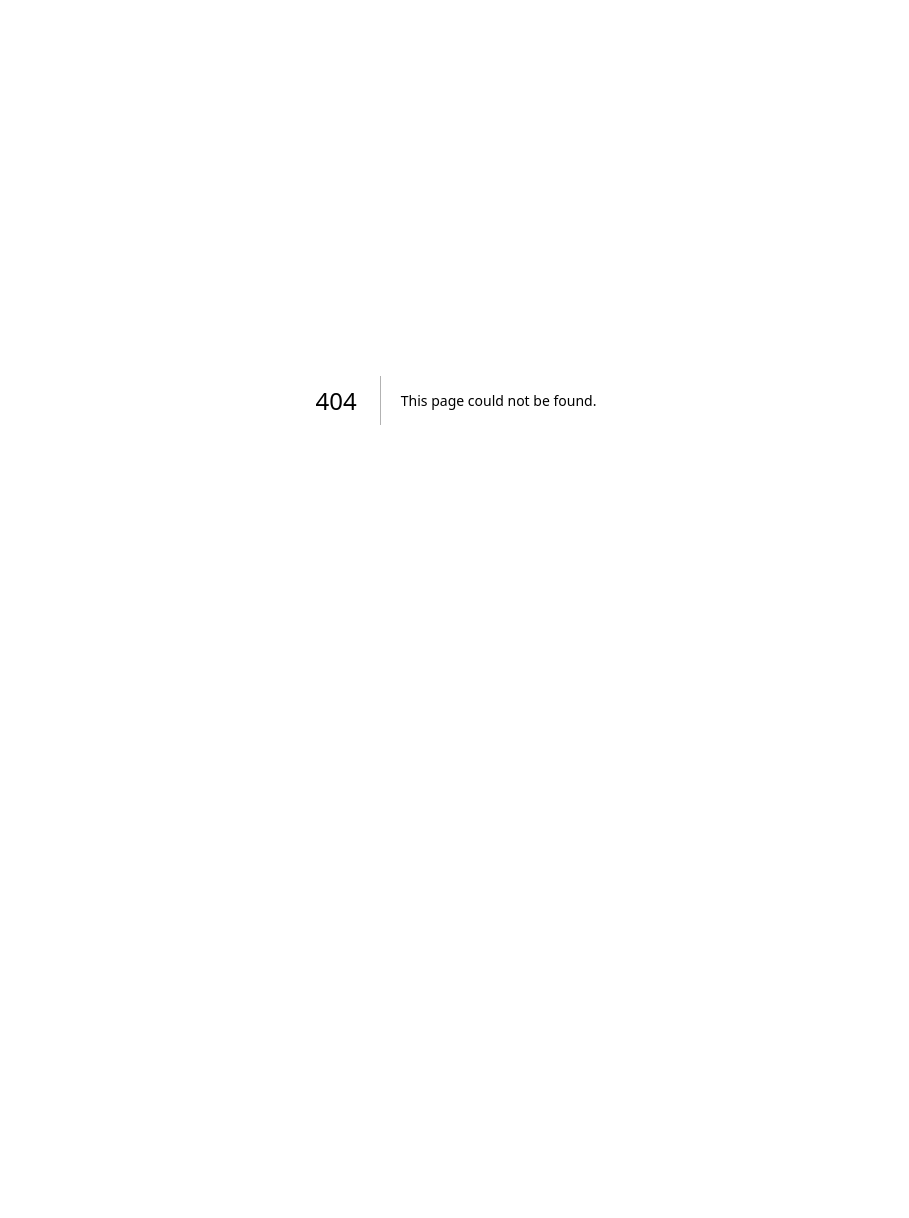
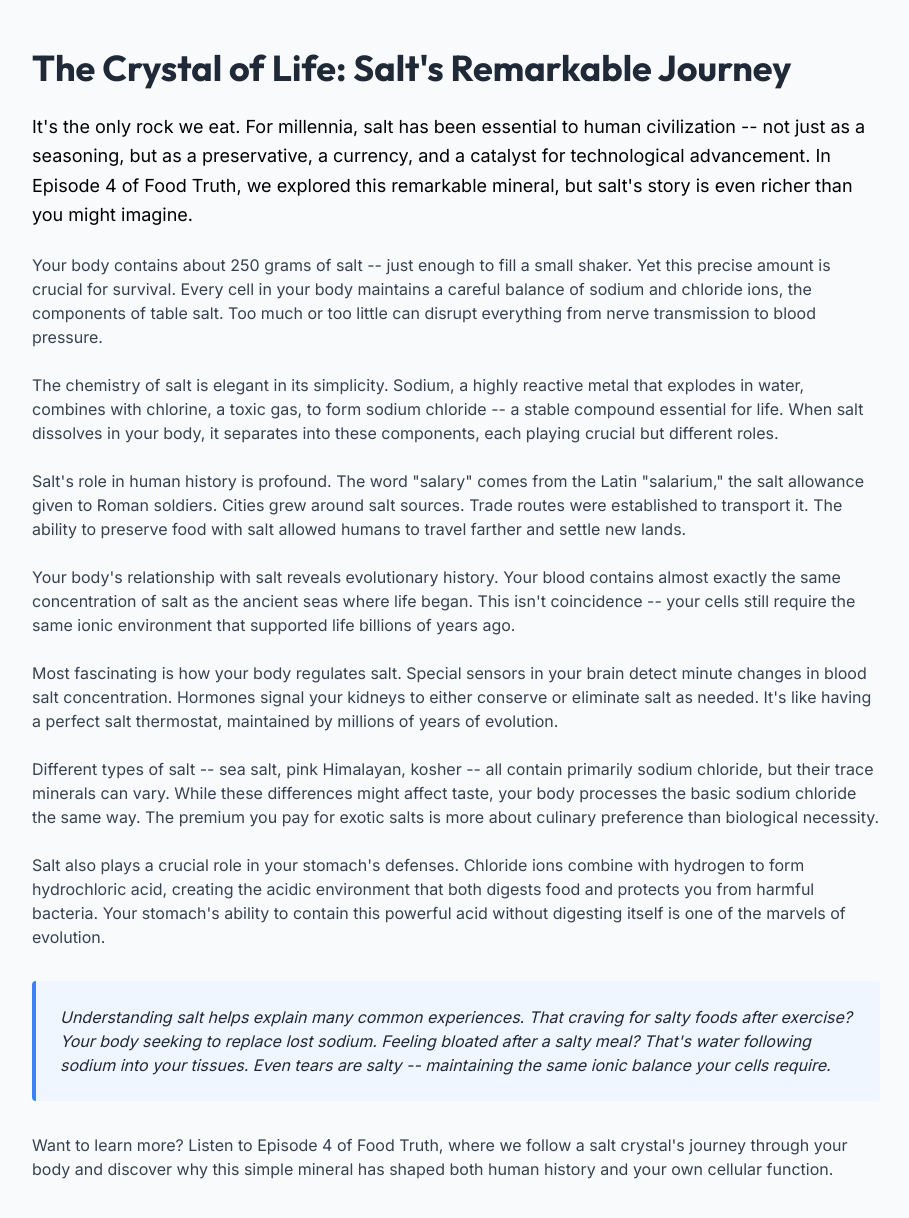
Before and after one commit to EricScottJohnston/foodtruth, a Next.js app: page /blog/b1e4 in a window 1280 px wide. Before the commit this address had no page. Shown: the top 1218 px of the page, without its empty margins (184-1093 px from the left). Before the commit the page ends 800 px from the top, so only its background shows below. Built offline with nearby package versions, Linux system fonts and the light colour scheme.

Commit message:
Create page.jsx

```diff
--- /dev/null
+++ b/app/blog/b1e4/page.jsx
@@ -0,0 +1,61 @@
+'use client';
+
+import { Outfit } from 'next/font/google'
+
+const outfit = Outfit({ subsets: ['latin'] })
+
+export default function B1E4Blog() {
+  return (
+    <div className="min-h-screen bg-gray-50 py-12">
+      <article className="container mx-auto px-6 max-w-4xl">
+        <h1 className={`${outfit.className} text-3xl md:text-4xl font-bold mb-6 text-gray-800`}>
+          The Crystal of Life: Salt's Remarkable Journey
+        </h1>
+
+        <div className="prose prose-lg prose-blue max-w-none">
+          <p className="text-lg leading-relaxed mb-6">
+            It's the only rock we eat. For millennia, salt has been essential to human civilization -- not just as a seasoning, but as a preservative, a currency, and a catalyst for technological advancement. In Episode 4 of Food Truth, we explored this remarkable mineral, but salt's story is even richer than you might imagine.
+          </p>
+
+          <p className="text-gray-700 mb-6">
+            Your body contains about 250 grams of salt -- just enough to fill a small shaker. Yet this precise amount is crucial for survival. Every cell in your body maintains a careful balance of sodium and chloride ions, the components of table salt. Too much or too little can disrupt everything from nerve transmission to blood pressure.
+          </p>
+
+          <p className="text-gray-700 mb-6">
+            The chemistry of salt is elegant in its simplicity. Sodium, a highly reactive metal that explodes in water, combines with chlorine, a toxic gas, to form sodium chloride -- a stable compound essential for life. When salt dissolves in your body, it separates into these components, each playing crucial but different roles.
+          </p>
+
+          <p className="text-gray-700 mb-6">
+            Salt's role in human history is profound. The word "salary" comes from the Latin "salarium," the salt allowance given to Roman soldiers. Cities grew around salt sources. Trade routes were established to transport it. The ability to preserve food with salt allowed humans to travel farther and settle new lands.
+          </p>
+
+          <p className="text-gray-700 mb-6">
+            Your body's relationship with salt reveals evolutionary history. Your blood contains almost exactly the same concentration of salt as the ancient seas where life began. This isn't coincidence -- your cells still require the same ionic environment that supported life billions of years ago.
+          </p>
+
+          <p className="text-gray-700 mb-6">
+            Most fascinating is how your body regulates salt. Special sensors in your brain detect minute changes in blood salt concentration. Hormones signal your kidneys to either conserve or eliminate salt as needed. It's like having a perfect salt thermostat, maintained by millions of years of evolution.
+          </p>
+
+          <p className="text-gray-700 mb-6">
+            Different types of salt -- sea salt, pink Himalayan, kosher -- all contain primarily sodium chloride, but their trace minerals can vary. While these differences might affect taste, your body processes the basic sodium chloride the same way. The premium you pay for exotic salts is more about culinary preference than biological necessity.
+          </p>
+
+          <p className="text-gray-700 mb-6">
+            Salt also plays a crucial role in your stomach's defenses. Chloride ions combine with hydrogen to form hydrochloric acid, creating the acidic environment that both digests food and protects you from harmful bacteria. Your stomach's ability to contain this powerful acid without digesting itself is one of the marvels of evolution.
+          </p>
+
+          <div className="bg-blue-50 border-l-4 border-blue-500 p-6 my-8 rounded">
+            <p className="text-gray-800 italic">
+              Understanding salt helps explain many common experiences. That craving for salty foods after exercise? Your body seeking to replace lost sodium. Feeling bloated after a salty meal? That's water following sodium into your tissues. Even tears are salty -- maintaining the same ionic balance your cells require.
+            </p>
+          </div>
+
+          <p className="text-gray-700 mb-6">
+            Want to learn more? Listen to Episode 4 of Food Truth, where we follow a salt crystal's journey through your body and discover why this simple mineral has shaped both human history and your own cellular function.
+          </p>
+        </div>
+      </article>
+    </div>
+  );
+}
```
